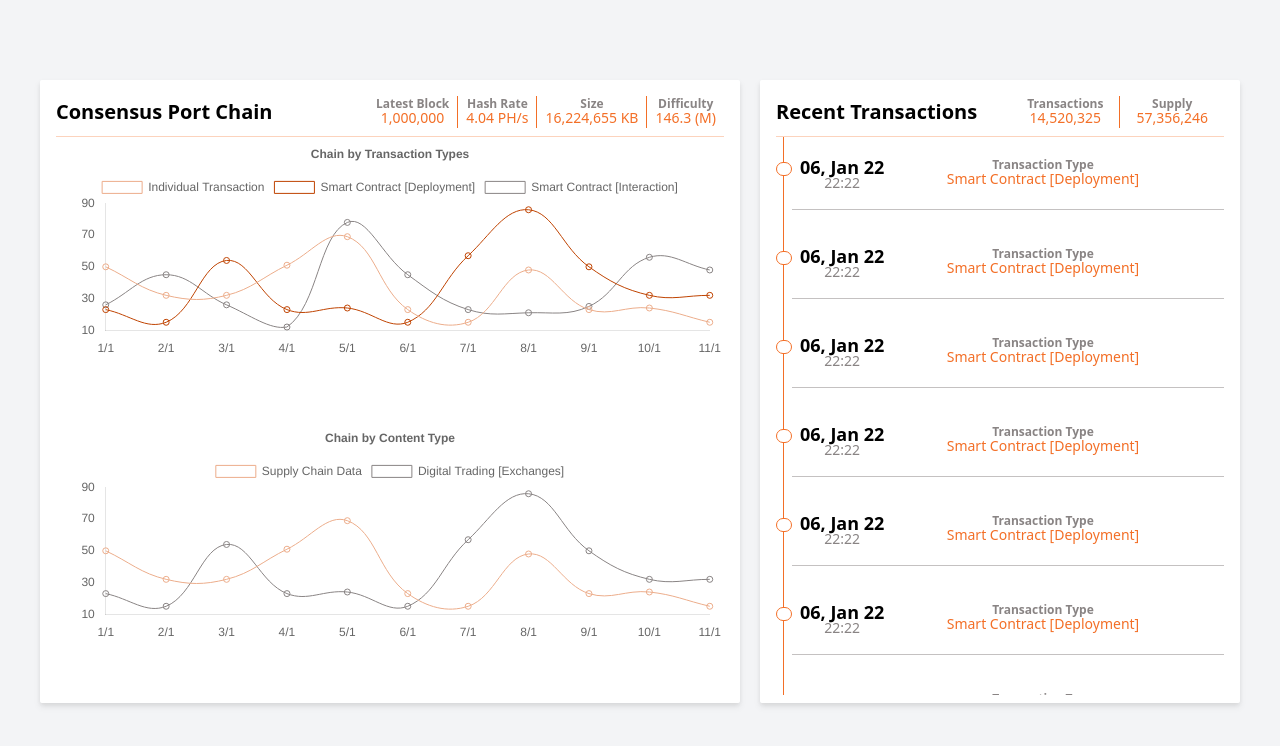
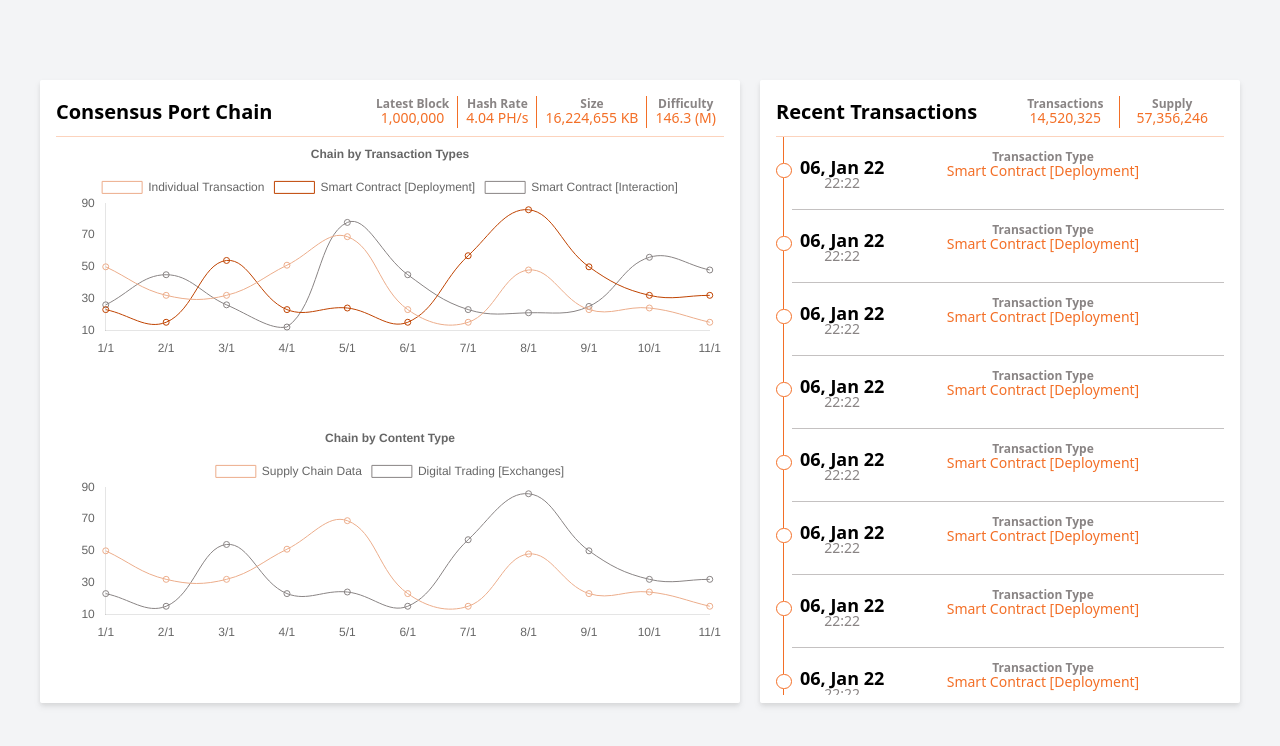
Before and after one commit to consensusnetworks/consensus-port, a Nuxt app: page / in a window 1280 px wide. Shown: the top 746 px of the page. Built offline with nearby package versions, Linux system fonts and the light colour scheme.

Commit message:
Fix spacing issue in the recent transaction card

```diff
--- a/components/Explorer.vue
+++ b/components/Explorer.vue
@@ -60,13 +60,13 @@
                 <div v-for="i in 20" :key="i" class="cursor-pointer">
                     <div class="flex justify-start">
                         <div class="flex flex-col justify-center w-4">
-                            <div class=" border-r w-2 h-1/2 border-primary"></div>
-                            <div class="rounded-full h-6 w-4 border border-primary"></div>
+                            <div class=" border-r w-2 h-5/6 border-primary"></div>
+                            <div class="rounded-full h-8 w-4 border border-primary"></div>
                             <div class=" border-r w-2 h-full border-primary"></div>
                         </div>
-                        <div class="w-full py-4 overflow-hidden">
-                            <div class="flex justify-start items-center mr-8">
-                                <div class="flex flex-col pr-4 pl-2 text-center">
+                        <div class="w-full overflow-hidden">
+                            <div class="flex justify-start items-center mr-8 ">
+                                <div class="flex flex-col pt-4 pr-4 pl-2 text-center">
                                     <span class="font-extrabold h-5 text-lg whitespace-nowrap">06, Jan 22</span>
                                     <span class="text-grey text-sm whitespace-nowrap">22:22</span>
                                 </div>
```
